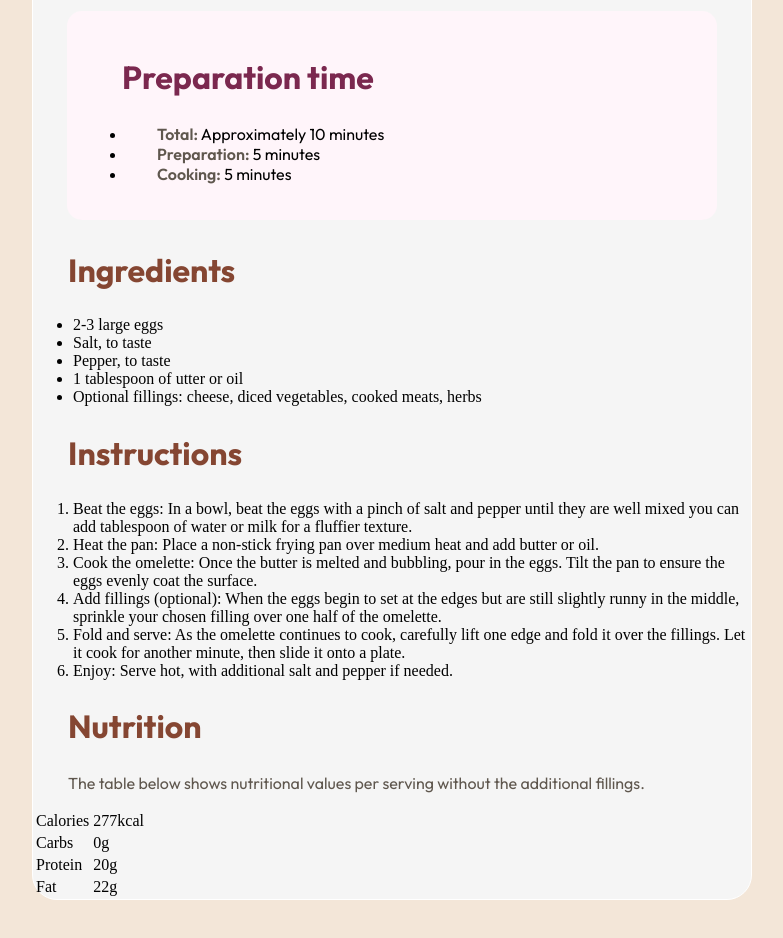
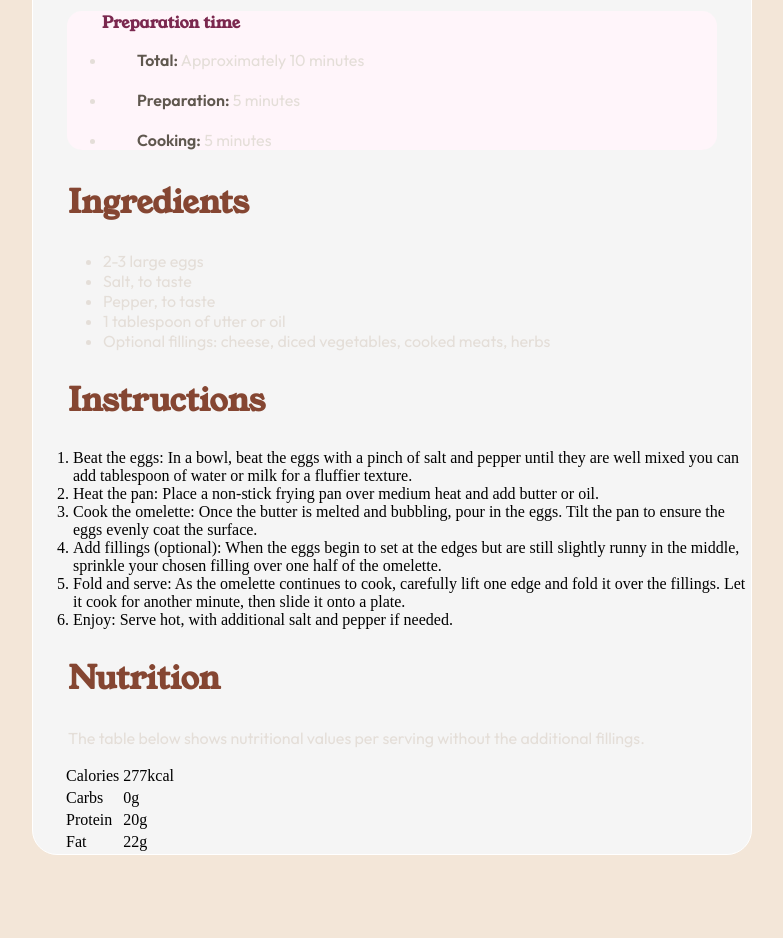
Before and after one commit to ButterZone-Run/First-Project, a plain HTML site: page index.html in a window 1280 px wide. Shown: the part 760-1698 px from the top of the page, without its empty margins (248-1031 px from the left). After the commit the page ends 1665 px from the top, so only its background shows below. Drawn offline with Linux system fonts and the light colour scheme.

Commit message:
kinda got lost in the sauce not sure

```diff
--- a/index.html
+++ b/index.html
@@ -34,7 +34,7 @@
       </ul>
       </div>
       <h2>Instructions</h2>
-      <div class="intructions">
+      <div class="instructions">
         <ol>
             <li>Beat the eggs: In a bowl, beat the eggs with a pinch of salt and pepper until they are well mixed you can add tablespoon of water or milk for a fluffier texture.</li>
             <li>Heat the pan: Place a non-stick frying pan over medium heat and add butter or oil.</li>
--- a/styles.css
+++ b/styles.css
@@ -35,7 +35,7 @@ p {
     font-family: "Outfit", sans-serif;
     font-optical-sizing: auto;
     font-style: normal;
-    color: hsl(30, 10%, 34%);
+    color: hsl(30, 18%, 87%);
 }
 
 .prep-time {
@@ -43,14 +43,15 @@ p {
     border-radius: 15px;
     margin: 30px auto;
     background-color: hsl(330, 100%, 98%);
-    padding: 20px;
     font-family: "Outfit", sans-serif;
     font-optical-sizing: auto;
     font-style: normal;
+    color: hsl(30, 18%, 87%);
 }
 
 .prep-time h2 {
     color: hsl(332, 51%, 32%);
+    font-size: 1rem;
 }
 
 .prep-time span {
@@ -59,12 +60,48 @@ p {
     font-weight: 600;
 }
 
+.prep-time li {
+    margin-bottom: 20px;
+}
+
 h2 {
     margin-left: 35px;
+    font-family: "Young Serif", serif;
+    font-style: normal;
+    font-weight: 600;
+    font-size: 2rem;
+    color: hsl(14, 45%, 36%);
+}
+
+.ingredients {
+    margin-left: 30px;
+}
+
+.instruction {
+    margin-left: 30px;
+}
+
+.nutrition {
+    margin-left: 30px;
+}
+
+.ingredients li {
+    color: hsl(30, 18%, 87%);
     font-family: "Outfit", sans-serif;
     font-optical-sizing: auto;
-    font-weight: 700;
-    font-size: 2rem;
     font-style: normal;
-    color: hsl(14, 45%, 36%);
 }
+
+.ingredients li {
+    color: hsl(30, 18%, 87%);
+    font-family: "Outfit", sans-serif;
+    font-optical-sizing: auto;
+    font-style: normal;
+}
+
+.nutrition li {
+   color: hsl(30, 18%, 87%);
+   font-family: "Outfit", sans-serif;
+   font-optical-sizing: auto;
+   font-style: normal;
+}
```
